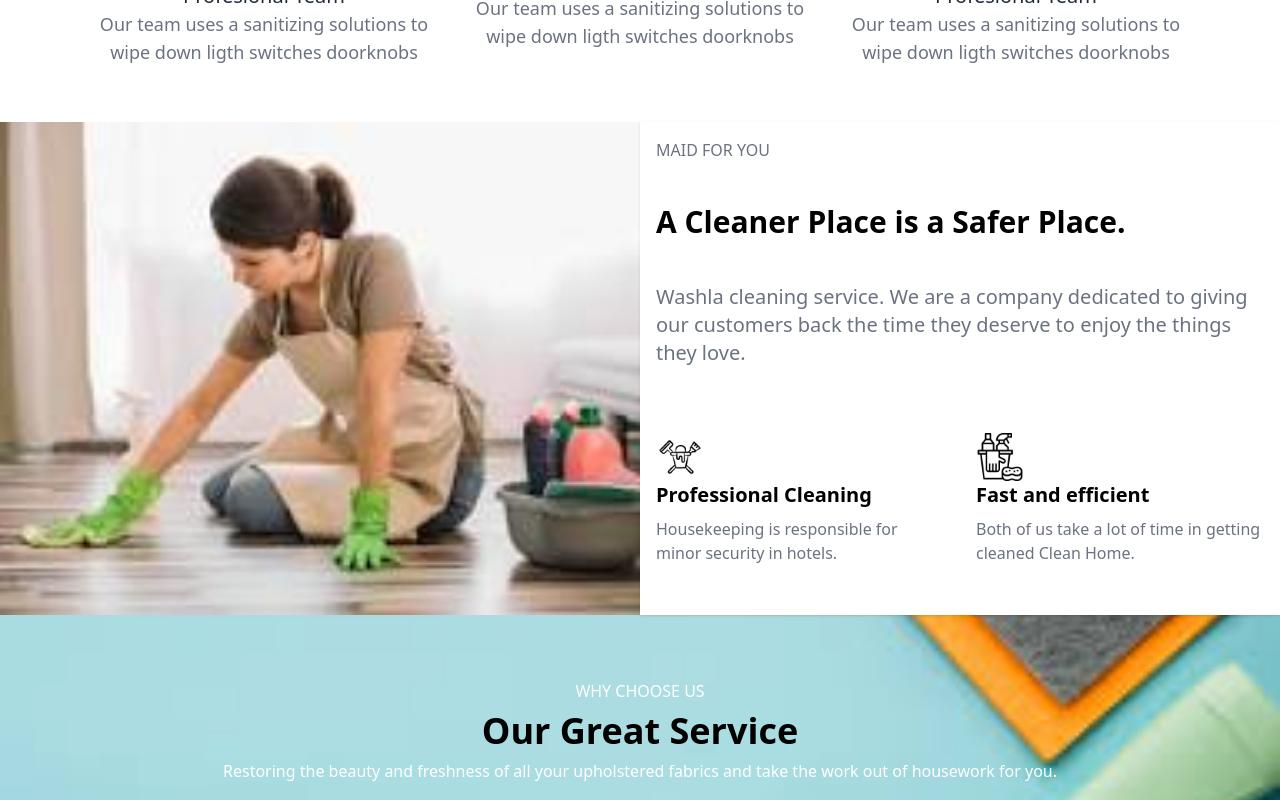
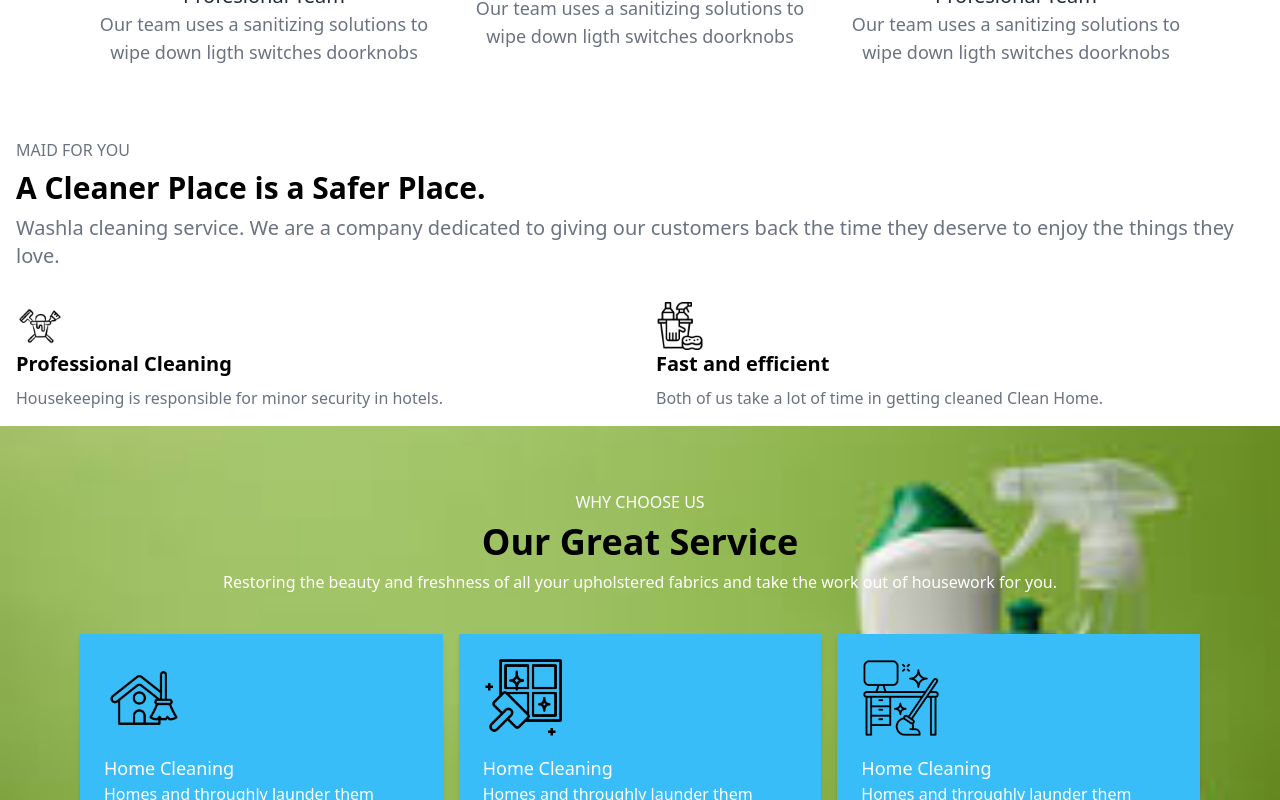
Before and after one commit to madhanv22/single-page-ecommerce, a React (Vite) app: page / in a window 1280 px wide. Shown: the part 1200-2000 px from the top of the page. Built offline with nearby package versions, Linux system fonts and the light colour scheme.

Commit message:
bg image changed

```diff
--- a/src/components/home/Service.jsx
+++ b/src/components/home/Service.jsx
@@ -1,7 +1,7 @@
 import React from 'react';
 
 const images = {
-  bgImg: "src/assets/images/service/bgimg.jpg",
+  bgImg: "src/assets/images/service/bgimg1.jpg",
   img1: 'src/assets/images/service/img1.png',
   img2: 'src/assets/images/service/img2.png',
   img3: 'src/assets/images/service/img3.png',
@@ -14,12 +14,12 @@ const images = {
 const Service = () => {
   return (
     <>
-      <div className='container bg-black w-screen grid grid-cols-1 lg:grid-cols-2'>
-        <div className='w-full'>
+      <div className='container bg-black w-full grid md:grid-cols-2 lg:grid-cols-2'>
+        {/* <div className='max-w-screen-md'>
           <img src={images.newimg} alt="" className='w-full' />
         </div>
-
-        <div className="container w-full grid bg-white px-4 py-4 shadow text-left">
+           */}
+        <div className="w-screen grid bg-white px-4 py-4 text-left">
           <p className='text-xs md:text-base text-gray-500 font-medium mb-2'>MAID FOR YOU</p>
           <h1 className="text-lg md:text-xl lg:text-3xl font-bold mb-2">A Cleaner Place is a Safer Place.</h1>
           <p className="text-xs md:text-base text-gray-500 lg:text-xl mb-8">
--- a/src/components/home/Team.jsx
+++ b/src/components/home/Team.jsx
@@ -16,7 +16,7 @@ const Team = () => {
           The member of our highly experienced team is decided to providing you with only the services we can possibly provide.
         </p>
       </div>
-      <div className='grid grid-cols-1 md:grid-cols-2 lg:grid-cols-3 justify-between my-10 gap-10'>
+      <div className='grid grid-cols-1 sm:grid-cols-2 md:grid-cols-2 lg:grid-cols-3 justify-between my-10 gap-10'>
         {/* card1 */}
         <div className="flex flex-col items-center">
           <div className="">
```
Also changed, not shown: src/assets/images/service/bgimg1.jpg (added), src/components/footer/Footer.jsx (added).
